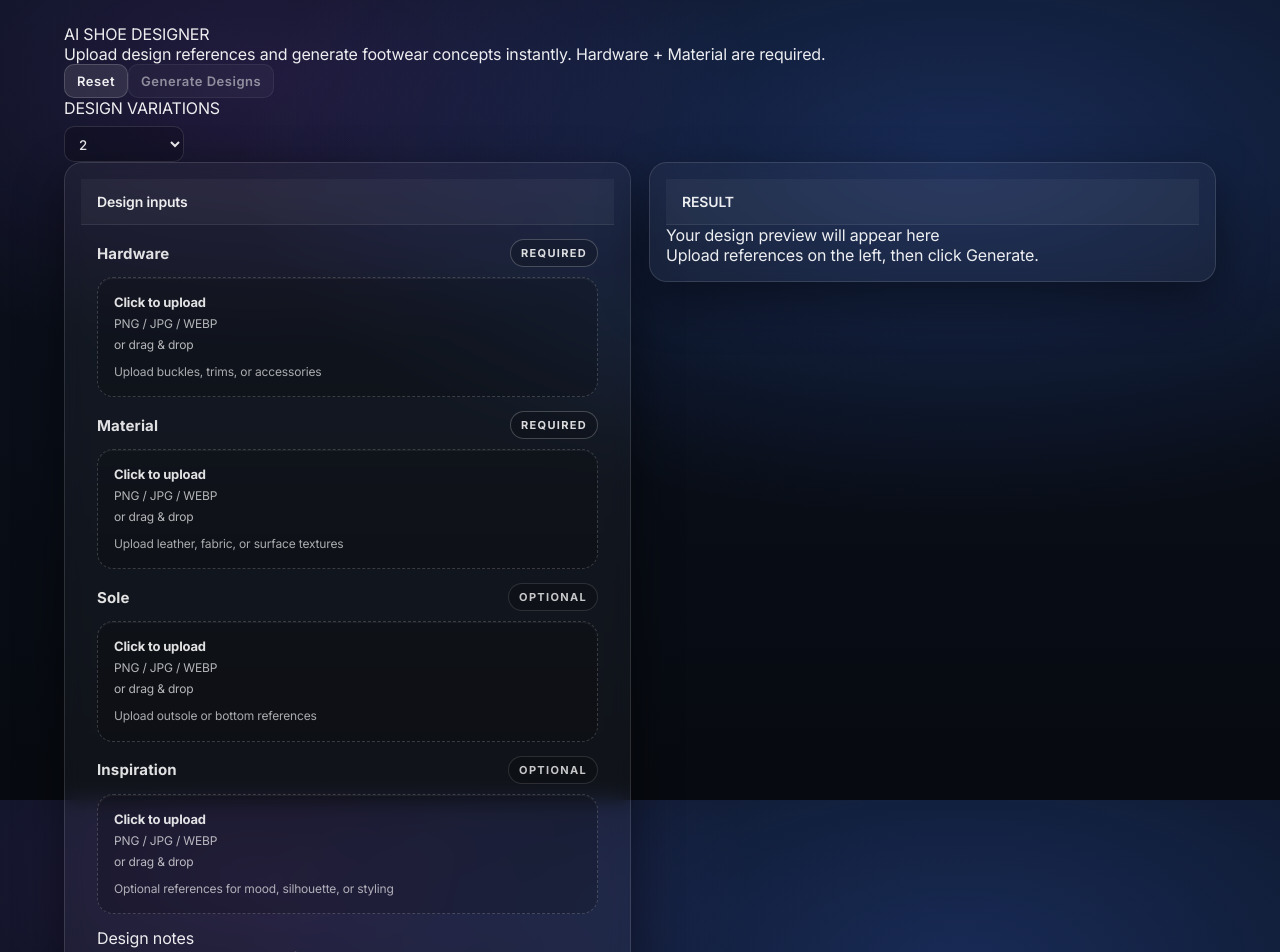
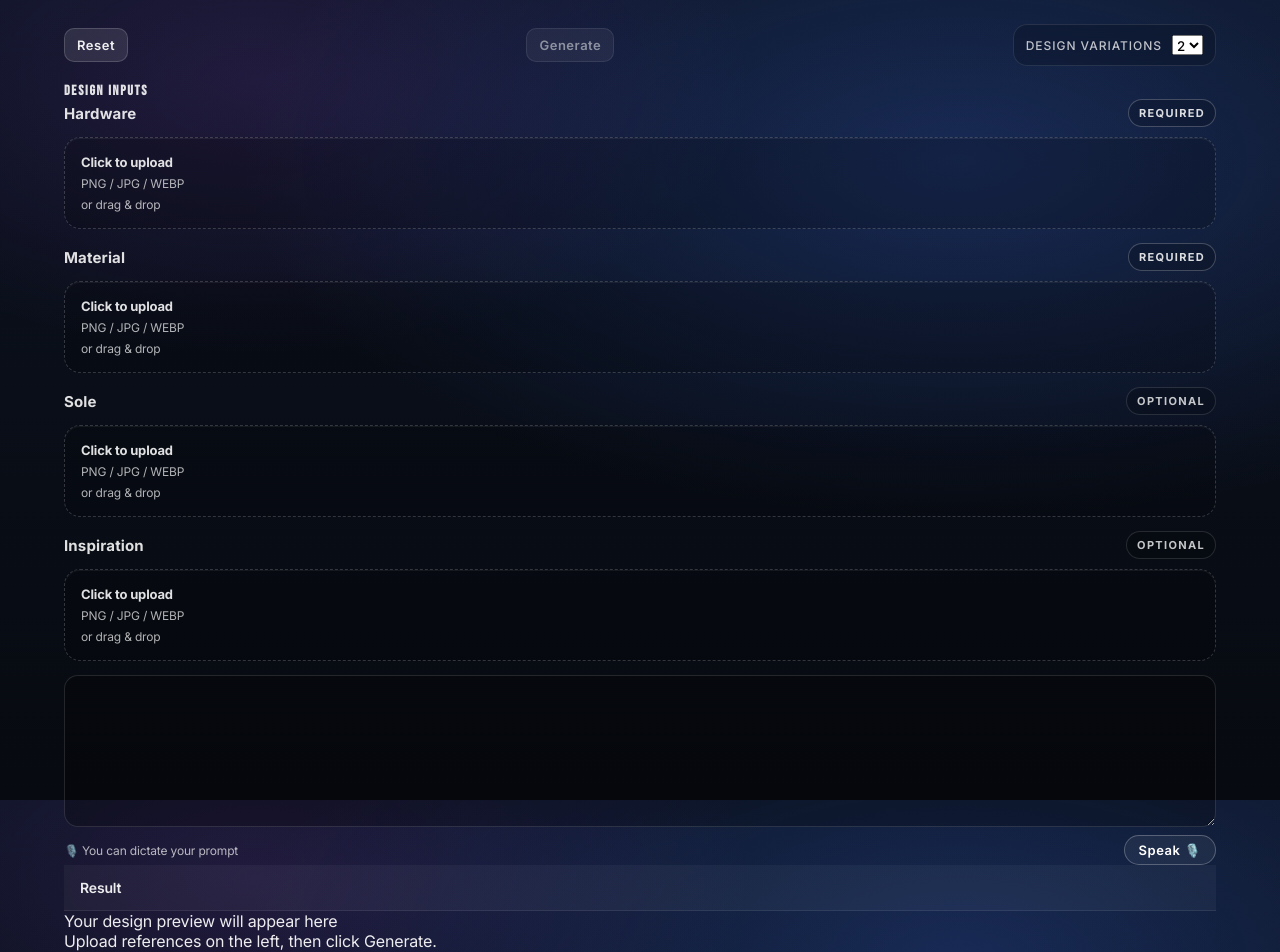
Before and after one commit to akshaymir7/ai-shoe-designer, a Next.js app: page / in a window 1280 px wide. Shown: the top 952 px of the page. Built offline with nearby package versions, Linux system fonts and the light colour scheme.

Commit message:
Fix page.tsx to match ResultPanel props and restore right panel

```diff
--- a/app/page.tsx
+++ b/app/page.tsx
@@ -1,34 +1,71 @@
 "use client";
 
-import React, { useMemo, useState } from "react";
+import { useState } from "react";
 import UploadBox from "@/components/UploadBox";
 import ResultPanel from "@/components/ResultPanel";
+import PromptWithMic from "@/components/PromptWithMic";
 
 type BgMode = "dark" | "grey";
 
 export default function Page() {
-  // Inputs
   const [hardware, setHardware] = useState<File | null>(null);
   const [material, setMaterial] = useState<File | null>(null);
   const [sole, setSole] = useState<File | null>(null);
   const [inspiration, setInspiration] = useState<File | null>(null);
-  const [prompt, setPrompt] = useState<string>("");
 
-  // UI
-  const [variations, setVariations] = useState<number>(2); // ✅ includes 1 in dropdown
-  const [loading, setLoading] = useState<boolean>(false);
+  const [prompt, setPrompt] = useState("");
+  const [loading, setLoading] = useState(false);
+
   const [images, setImages] = useState<string[]>([]);
-  const [error, setError] = useState<string>("");
+  const [variations, setVariations] = useState<number>(2);
 
-  // Result panel selection + bg
+  const [selectedIndex, setSelectedIndex] = useState<number>(0);
   const [bgMode, setBgMode] = useState<BgMode>("dark");
-  const [selectedIndex, setSelectedIndex] = useState<number>(0);
 
-  const canGenerate = useMemo(() => {
-    return Boolean(hardware && material) && !loading;
-  }, [hardware, material, loading]);
+  const canGenerate = Boolean(hardware && material) && !loading;
 
-  function resetAll() {
+  async function handleGenerate() {
+    if (!hardware || !material) {
+      alert("Accessory + Material are required.");
+      return;
+    }
+
+    setLoading(true);
+    setImages([]);
+    setSelectedIndex(0);
+
+    try {
+      const formData = new FormData();
+      formData.append("hardware", hardware);
+      formData.append("material", material);
+      if (sole) formData.append("sole", sole);
+      if (inspiration) formData.append("inspiration", inspiration);
+      formData.append("prompt", prompt);
+      formData.append("variations", String(variations));
+
+      const res = await fetch("/api/generate", {
+        method: "POST",
+        body: formData,
+      });
+
+      const data = await res.json();
+
+      if (!res.ok || data?.ok === false) {
+        alert(data?.error || "Generation failed");
+        return;
+      }
+
+      const out: string[] = Array.isArray(data.images) ? data.images : [];
+      setImages(out.slice(0, variations));
+    } catch (err) {
+      console.error(err);
+      alert("Generation error. Check console.");
+    } finally {
+      setLoading(false);
+    }
+  }
+
+  function handleReset() {
     setHardware(null);
     setMaterial(null);
     setSole(null);
@@ -36,206 +73,64 @@ export default function Page() {
     setPrompt("");
     setImages([]);
     setSelectedIndex(0);
-    setError("");
-    setBgMode("dark");
+    setVariations(2);
   }
 
-  async function handleGenerate() {
-    setError("");
-
-    if (!hardware || !material) {
-      setError("Hardware + Material are required.");
-      return;
-    }
-
-    try {
-      setLoading(true);
-      setImages([]);
-      setSelectedIndex(0);
-
-      const form = new FormData();
-
-      // Files (use multiple common names so backend matches regardless)
-      form.append("hardware", hardware);
-      form.append("accessory", hardware); // backward compatible
-      form.append("material", material);
-
-      if (sole) form.append("sole", sole);
-      if (inspiration) form.append("inspiration", inspiration);
-
-      // Prompt
-      form.append("prompt", prompt ?? "");
-
-      // Variations: send multiple keys so API won't default to 4
-      const v = String(variations);
-      form.append("variations", v);
-      form.append("n", v);
-      form.append("num_images", v);
-      form.append("numOutputs", v);
-      form.append("count", v);
-
-      // Optional: send bg mode if your API uses it (safe)
-      form.append("bg", bgMode);
-
-      const res = await fetch("/api/generate", {
-        method: "POST",
-        body: form,
-      });
-
-      // Read response safely
-      const data = await res.json().catch(() => null);
-
-      if (!res.ok) {
-        const msg =
-          (data && (data.error || data.message)) ||
-          `Generate failed (HTTP ${res.status}).`;
-        setError(String(msg));
-        return;
-      }
-
-      // Accept common shapes:
-      // { images: string[] } OR { output: string[] } OR { data: string[] }
-      const out: string[] =
-        (data?.images as string[]) ||
-        (data?.output as string[]) ||
-        (data?.data as string[]) ||
-        [];
-
-      if (!Array.isArray(out) || out.length === 0) {
-        setError("No images returned. Try again.");
-        return;
-      }
-
-      setImages(out);
-      setSelectedIndex(0);
-    } catch (e: any) {
-      setError(e?.message || "Something went wrong while generating.");
-    } finally {
-      setLoading(false);
-    }
-  }
-
-  async function handleDownload() {
-    setError("");
-    if (!images?.length) return;
-
-    const url = images[selectedIndex] || images[0];
-    if (!url) return;
-
-    try {
+  function handleDownload() {
+    if (!images[selectedIndex]) return;
     const a = document.createElement("a");
-      a.href = url;
-      a.download = `ai-shoe-design-${selectedIndex + 1}.png`;
-      document.body.appendChild(a);
+    a.href = images[selectedIndex];
+    a.download = "design.png";
     a.click();
-      a.remove();
-    } catch {
-      setError("Download failed. Try right-click → Save image as.");
-    }
   }
 
   return (
-    <main className="pageWrap">
-      <header className="topHeader">
-        <div className="brandBlock">
-          <div className="brandTitle">AI SHOE DESIGNER</div>
-          <div className="brandSub">
-            Upload design references and generate footwear concepts instantly.
-            <span className="brandReq"> Hardware + Material are required.</span>
-          </div>
-        </div>
-
-        <div className="topActions">
-          <button className="btn" onClick={resetAll} disabled={loading}>
+    <main className="pageRoot">
+      {/* TOP BAR */}
+      <div className="topBar">
+        <button className="btn ghost" onClick={handleReset}>
           Reset
         </button>
 
-          <button className="btnPrimary" onClick={handleGenerate} disabled={!canGenerate}>
-            {loading ? "Generating..." : "Generate Designs"}
+        <button
+          className="btn primary"
+          disabled={!canGenerate}
+          onClick={handleGenerate}
+        >
+          {loading ? "Generating…" : "Generate"}
         </button>
 
-          <div className="variationBlock">
-            <div className="labelSmall">DESIGN VARIATIONS</div>
+        <div className="variationControl">
+          <label>Design variations</label>
           <select
-              className="select"
             value={variations}
             onChange={(e) => setVariations(Number(e.target.value))}
-              disabled={loading}
           >
             <option value={1}>1</option>
             <option value={2}>2</option>
-              <option value={3}>3</option>
             <option value={4}>4</option>
           </select>
         </div>
       </div>
-      </header>
 
-      {error ? (
-        <div className="errorBanner" role="alert">
-          {error}
-        </div>
-      ) : null}
+      {/* MAIN GRID */}
+      <section className="mainGrid">
+        {/* LEFT PANEL */}
+        <div className="leftPanel">
+          <h3 className="panelTitle">Design inputs</h3>
 
-      <section className="contentGrid">
-        {/* LEFT */}
-        <div className="panel">
-          <div className="panelHeader">Design inputs</div>
+          <UploadBox label="Hardware" required file={hardware} onChange={setHardware} />
+          <UploadBox label="Material" required file={material} onChange={setMaterial} />
+          <UploadBox label="Sole" file={sole} onChange={setSole} />
+          <UploadBox label="Inspiration" file={inspiration} onChange={setInspiration} />
 
-          <div className="panelBody">
-            <UploadBox
-              label="Hardware"
-              required
-              file={hardware}
-              onChange={setHardware}
-              helper="Upload buckles, trims, or accessories"
-            />
-
-            <UploadBox
-              label="Material"
-              required
-              file={material}
-              onChange={setMaterial}
-              helper="Upload leather, fabric, or surface textures"
-            />
-
-            <UploadBox
-              label="Sole"
-              file={sole}
-              onChange={setSole}
-              helper="Upload outsole or bottom references"
-            />
-
-            <UploadBox
-              label="Inspiration"
-              file={inspiration}
-              onChange={setInspiration}
-              helper="Optional references for mood, silhouette, or styling"
-            />
-
-            <div className="notesBlock">
-              <div className="notesTitle">Design notes</div>
-              <div className="notesHint">
-                Example: “Use the buckle from image 1. Use only the material texture from image 2. Keep
-                the sole shape from image 3. Make a ladies ballerina. Realistic photoshoot.”
+          <PromptWithMic value={prompt} onChange={setPrompt} />
         </div>
 
-              <textarea
-                className="textarea"
-                value={prompt}
-                onChange={(e) => setPrompt(e.target.value)}
-                placeholder="Describe silhouette, vibe, and details…"
-                rows={5}
-                disabled={loading}
-              />
-            </div>
-          </div>
-        </div>
-
-        {/* RIGHT */}
-        <div className="panel">
+        {/* RIGHT PANEL */}
+        <div className="rightPanel">
           <ResultPanel
-            title="RESULT"
+            title="Result"
             images={images}
             loading={loading}
             selectedIndex={selectedIndex}
```
Lines whose indentation alone changed are shown as unchanged.
